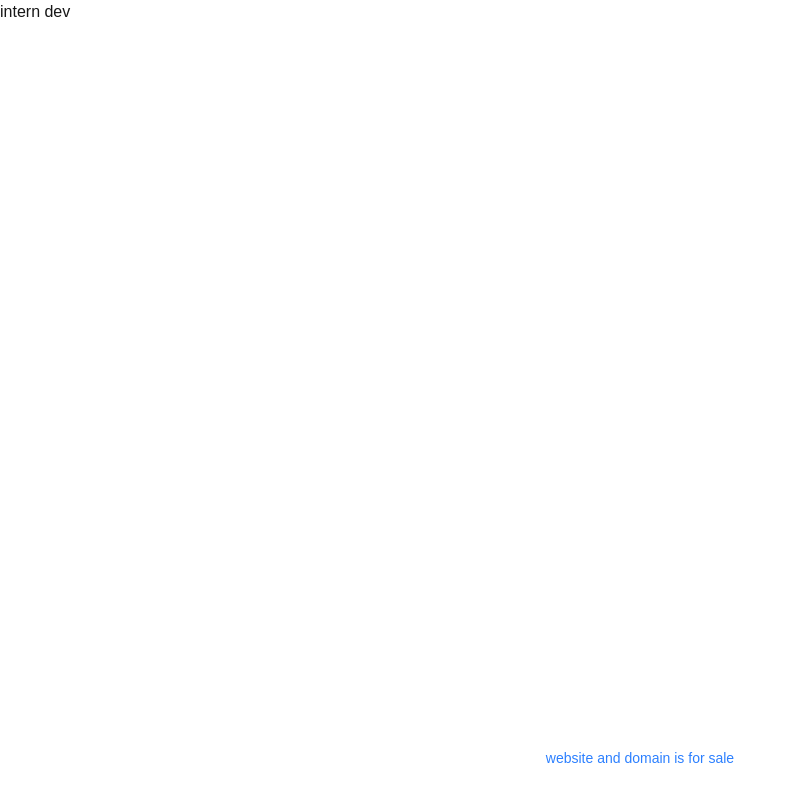
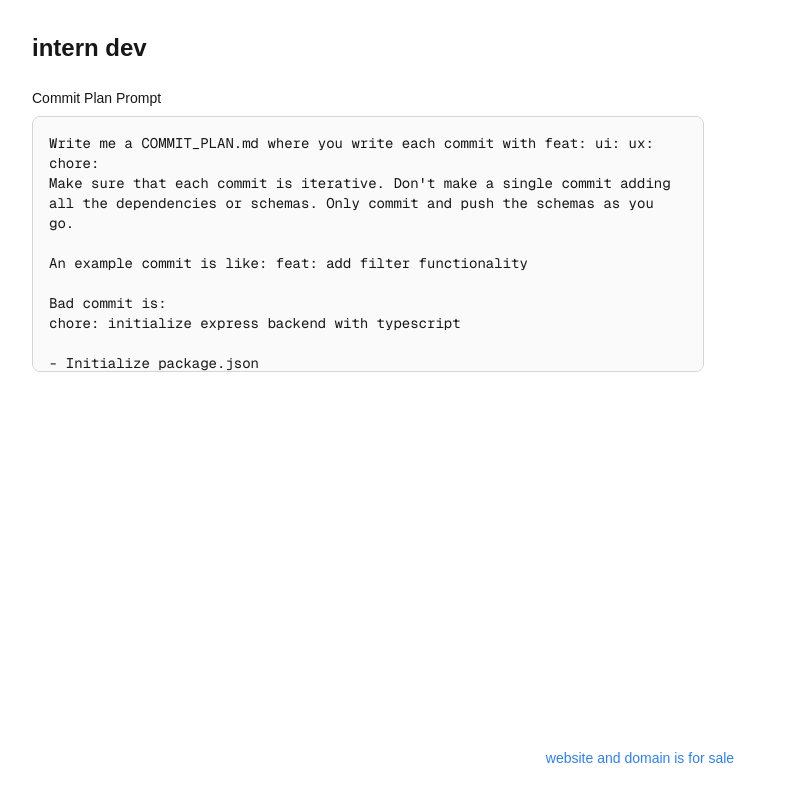
Before and after one commit to jarrensj/intern-dev, a Next.js app: page / in a window 1280 px wide. Shown: the whole page, without its empty margins (0-795 px from the left). Built offline with nearby package versions, Linux system fonts and the light colour scheme.

Commit message:
feat: add commit plan prompt

```diff
--- a/app/page.tsx
+++ b/app/page.tsx
@@ -1,8 +1,36 @@
+const commitPlanPrompt = `Write me a COMMIT_PLAN.md where you write each commit with feat: ui: ux: chore:
+Make sure that each commit is iterative. Don't make a single commit adding all the dependencies or schemas. Only commit and push the schemas as you go.
+
+An example commit is like: feat: add filter functionality
+
+Bad commit is:
+chore: initialize express backend with typescript
+
+- Initialize package.json
+- Install dependencies:
+  - express, cors, helmet, dotenv
+  - typescript, ts-node, @types/express, @types/node
+  - @supabase/supabase-js
+
+Why this is bad: This commit installs all dependencies upfront before they're needed. Supabase, express, cors, etc. should each be added in the commit where they're actually used. For example, add @supabase/supabase-js only when you implement the database connection, add cors when you implement CORS handling. This keeps commits focused and makes it clear why each dependency was added.`;
+
 export default function Home() {
   return (
     <div className="flex flex-col min-h-screen">
-      <main className="flex-1">
-        <h1>intern dev</h1>
+      <main className="flex-1 p-8">
+        <h1 className="text-2xl font-bold mb-6">intern dev</h1>
+
+        <div className="max-w-2xl">
+          <label htmlFor="commit-plan-prompt" className="block text-sm font-medium mb-2">
+            Commit Plan Prompt
+          </label>
+          <textarea
+            id="commit-plan-prompt"
+            className="w-full h-64 p-4 border border-zinc-300 rounded-lg bg-zinc-50 text-sm font-mono resize-none focus:outline-none focus:ring-2 focus:ring-blue-500 focus:border-transparent"
+            defaultValue={commitPlanPrompt}
+            readOnly
+          />
+        </div>
       </main>
       <footer className="p-4 pb-8 text-center text-sm text-zinc-500 animate-fall">
         <a href="mailto:sanjose.jarren@gmail.com" className="text-blue-500 hover:text-blue-600">
```
